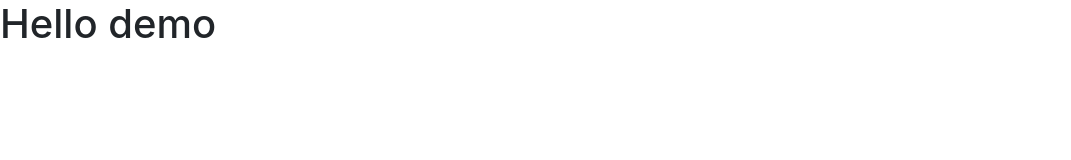
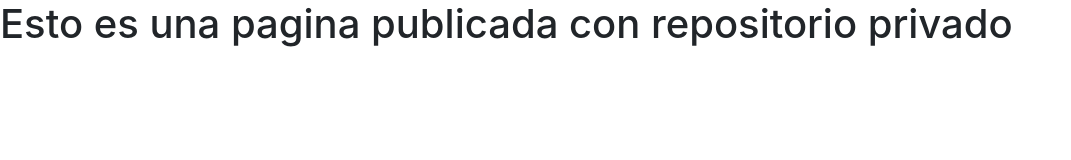
Before and after one commit to GlisseLisbeth/jquery-bootstrap, a website built with webpack: page src/index.html in a window 1280 px wide. Shown: the whole page, without its empty margins (0-1071 px from the left). Built offline with nearby package versions, Linux system fonts and the light colour scheme.

Commit message:
second message

```diff
--- a/src/index.html
+++ b/src/index.html
@@ -20,7 +20,7 @@
 
   <body>
     <main role="main">
-      <h1>Hello demo</h1>
+      <h1>Esto es una pagina publicada con repositorio privado</h1>
     </main>
   </body>
 </html>
```
